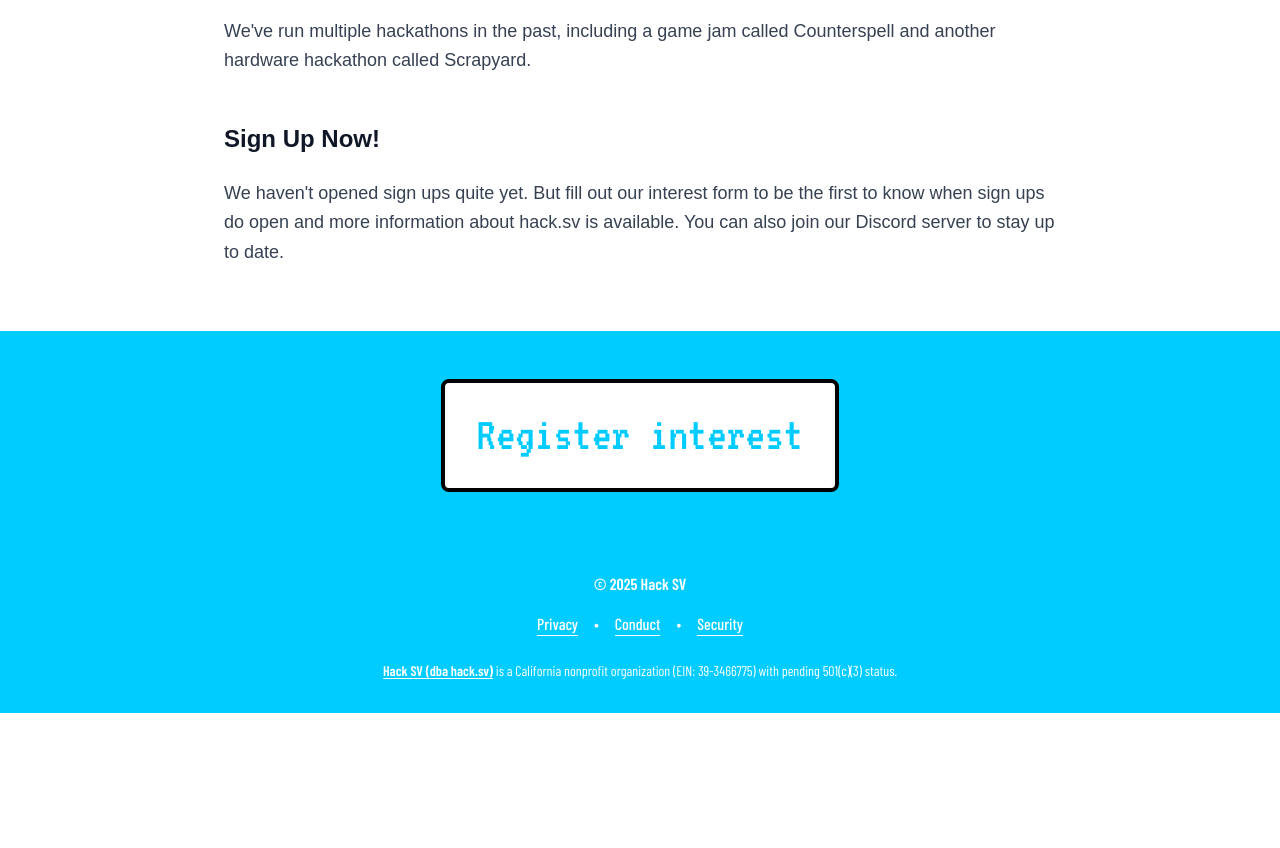
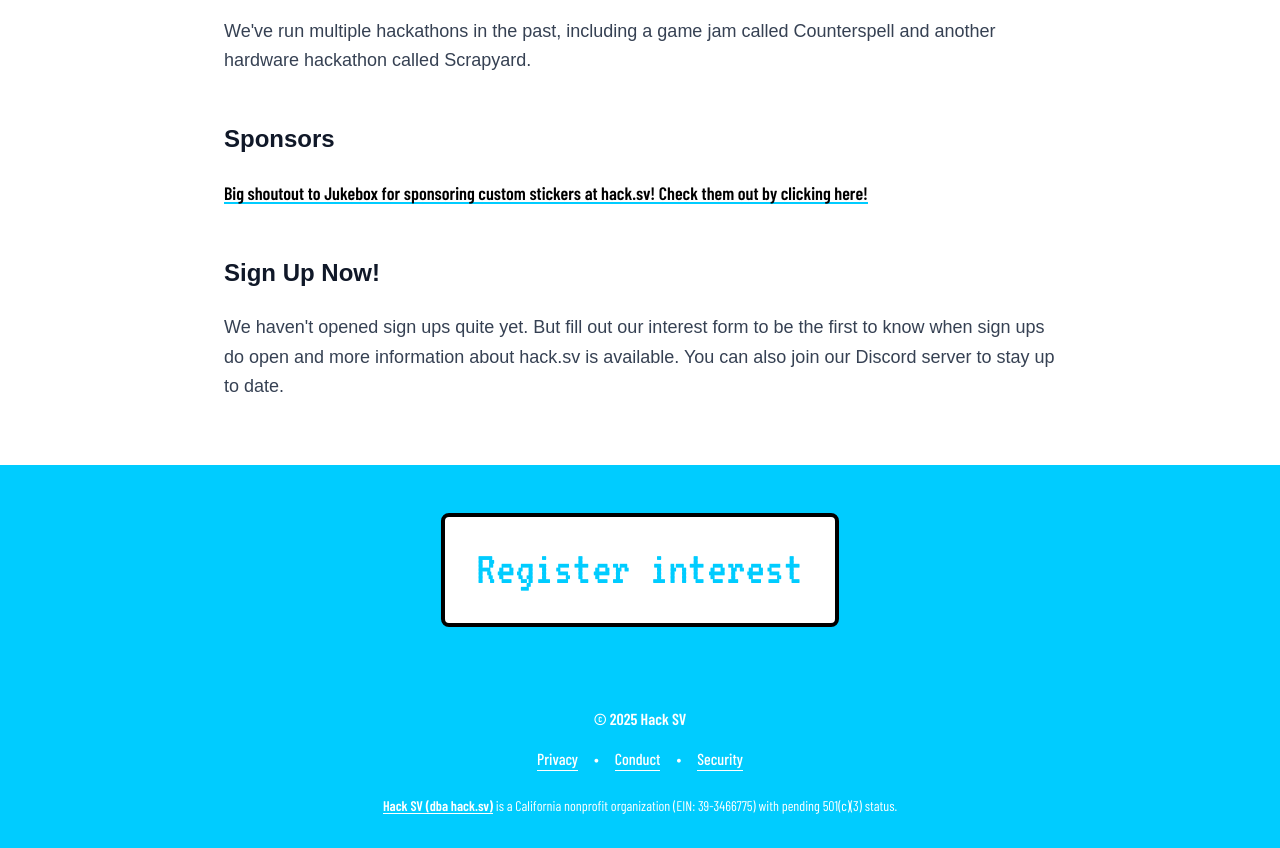
Before and after one commit to AdamEXu/hacksv, a Next.js app: page / in a window 1280 px wide. Shown: the part 1480-2328 px from the top of the page. Before the commit the page ends 2193 px from the top, so only its background shows below. Built offline with nearby package versions, Linux system fonts and the light colour scheme; no server answers; a web font is replaced by a local one.

Commit message:
free jukebox lets gooo

```diff
--- a/src/app/page.tsx
+++ b/src/app/page.tsx
@@ -186,6 +186,19 @@ export default function Home() {
                     called Scrapyard.
                 </p>
                 <h3 className="text-2xl font-semibold text-gray-900 mt-12 mb-6">
+                    Sponsors
+                </h3>
+                <p className="text-lg text-gray-700 leading-relaxed">
+                    <a
+                        href="https://www.jukeboxprint.com/custom-stickers"
+                        target="_blank"
+                        data-text="Big shoutout to Jukebox for sponsoring custom stickers at hack.sv! Check them out by clicking here!"
+                    >
+                        Big shoutout to Jukebox for sponsoring custom stickers
+                        at hack.sv! Check them out by clicking here!
+                    </a>
+                </p>
+                <h3 className="text-2xl font-semibold text-gray-900 mt-12 mb-6">
                     Sign Up Now!
                 </h3>
                 <p className="text-lg text-gray-700 leading-relaxed">
```
